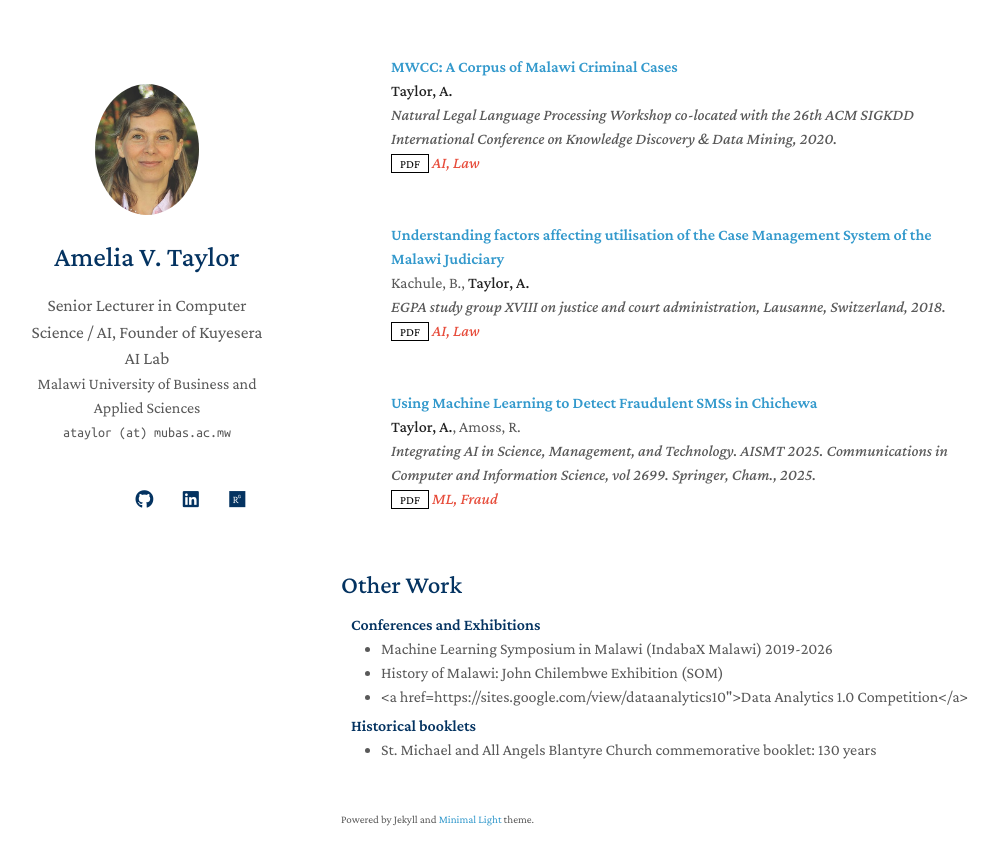
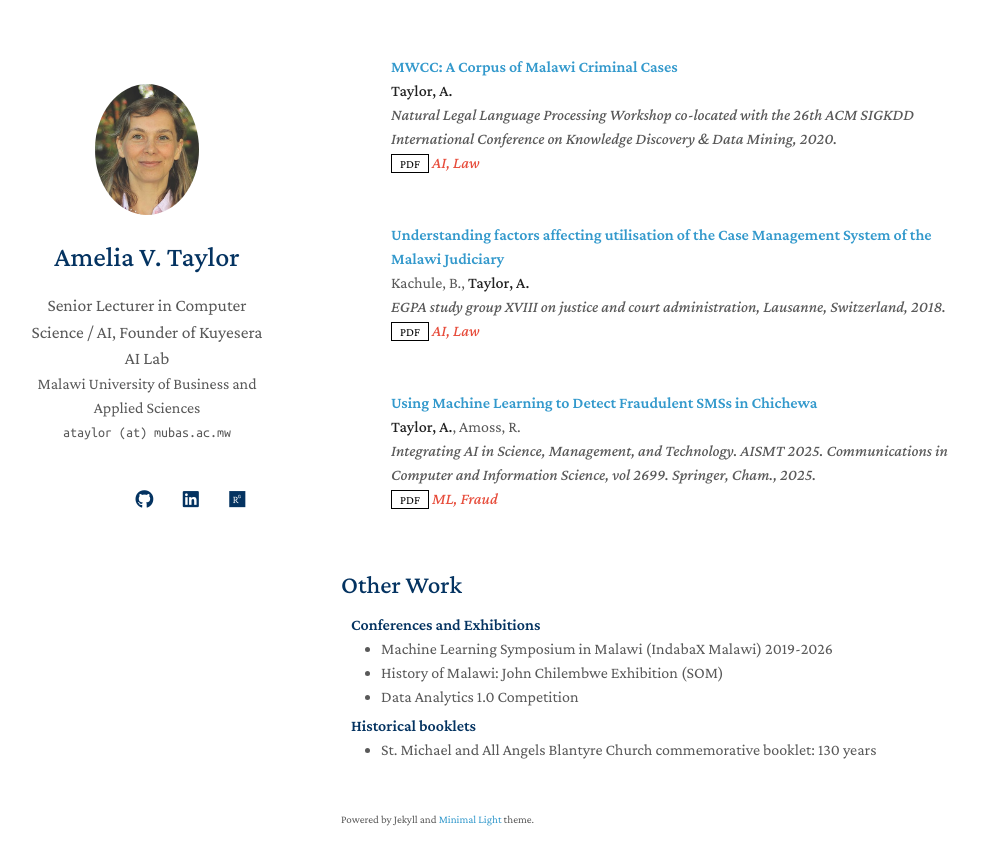
Before and after one commit to avtaylor/ameliataylor.github.io, a Jekyll site: the page built from index.md, in a window 1280 px wide and 900 px high, scrolled down 4813 px. Shown: the top 865 px of the window, without its empty margins (129-1126 px from the left). Built offline with Jekyll 4.4.1, drawn with Linux system fonts in a browser that asks for light colours; a style sheet for code colours, icons or effects is not loaded; our own code applies the rules of GitHub Pages for plain Markdown files.

Commit message:
Update services.md
fix typo in href link

```diff
--- a/_includes/services.md
+++ b/_includes/services.md
@@ -5,7 +5,7 @@
 <ul style="margin:0 0 5px;">
   <li><a href="http://https://ml.mw/indabax-malawi-2/"><autocolor>Machine Learning Symposium in Malawi (IndabaX Malawi) 2019-2026</autocolor></a></li>
   <li><a href="https://societyofmalawi.wordpress.com/exhibitions/"><autocolor>History of Malawi: John Chilembwe Exhibition (SOM)</autocolor></a></li>
- <li><a href=https://sites.google.com/view/dataanalytics10"><autocolor>Data Analytics 1.0 Competition</autocolor></a></li>
+ <li><a href="https://sites.google.com/view/dataanalytics10"><autocolor>Data Analytics 1.0 Competition</autocolor></a></li>
 </ul>
 
 <h4 style="margin:0 10px 0;">Historical booklets</h4>
```
